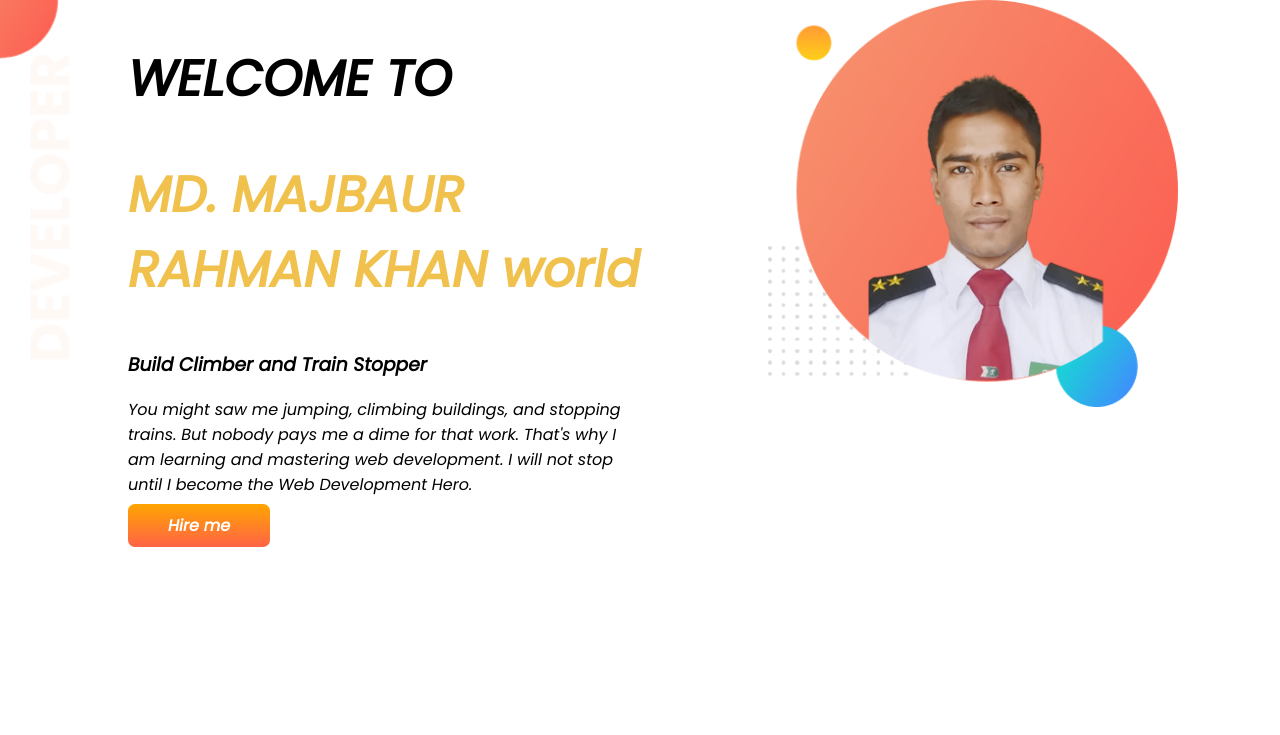
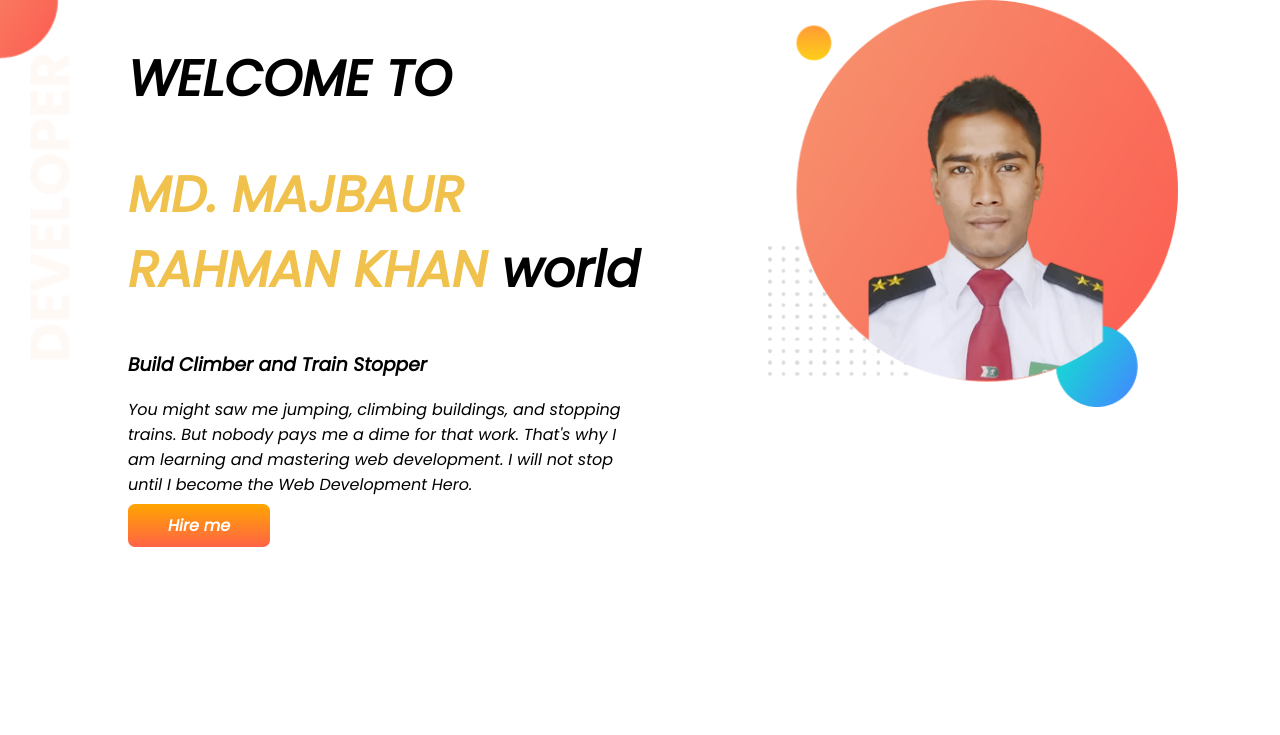
Before and after one commit to Majbaur/developer-portfileo, a plain HTML site: page index.html in a window 1280 px wide. Shown: the top 735 px of the page. Drawn offline with Linux system fonts and the light colour scheme.

Commit message:
resolve span

```diff
--- a/index.html
+++ b/index.html
@@ -16,7 +16,7 @@
     <section class="top-banner flexible-container">
         <div class="half-width">
             <h1>WELCOME TO</h1>
-            <h1><span>MD. MAJBAUR RAHMAN KHAN<span> world</h1>
+            <h1><span>MD. MAJBAUR RAHMAN KHAN</span> world</h1>
             <h3>Build Climber and Train Stopper</h3>
             <p>You might saw me jumping, climbing buildings, and stopping trains. But nobody pays me a dime for that
                 work.
```
